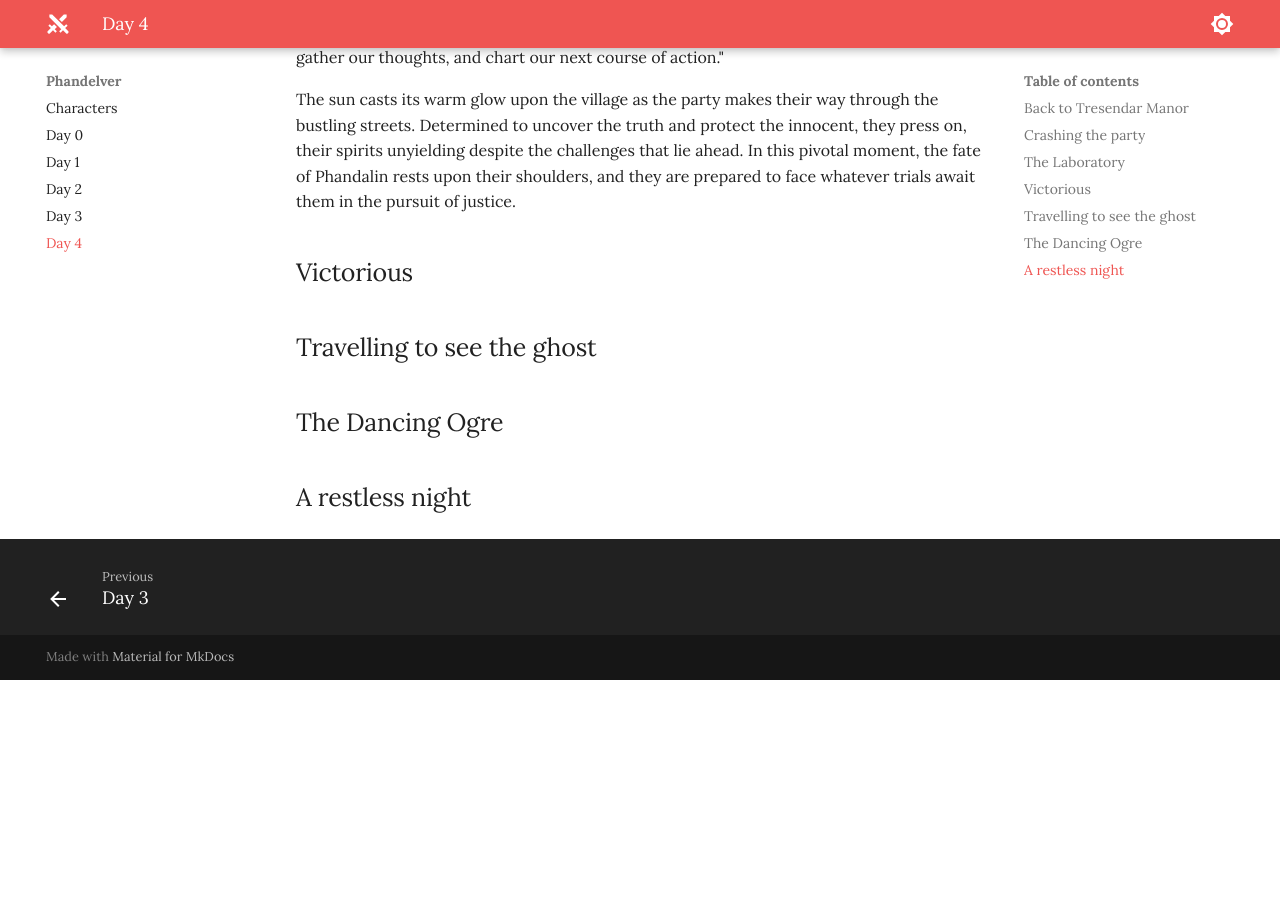
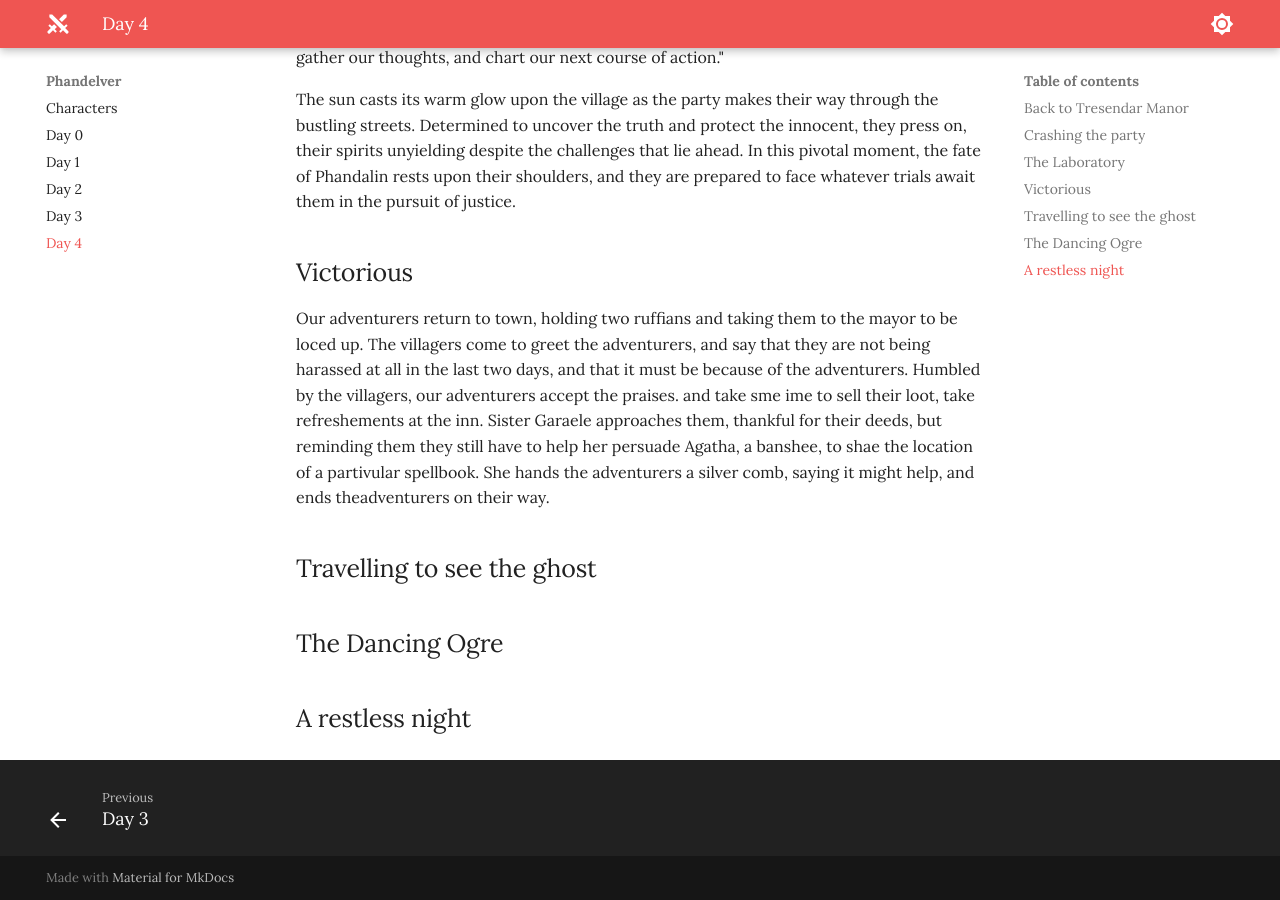
Before and after one commit to jonasmcferreira/adventures, an MkDocs documentation site: the page built from docs/phandelver/04.md, in a window 1280 px wide and 900 px high, scrolled down 10653 px. Built offline with MkDocs 1.6.1 and Material for MkDocs 9.7.7, drawn with Linux system fonts in a browser that asks for light colours; before the commit the page ends 11333 px from its top, so only the background shows below that.

Commit message:
Update 04.md

```diff
--- a/docs/phandelver/04.md
+++ b/docs/phandelver/04.md
@@ -167,6 +167,11 @@ The sun casts its warm glow upon the village as the party makes their way throug
 
 ## Victorious
 
+Our adventurers return to town, holding two ruffians and taking them to the mayor to be loced up.
+The villagers come to greet the adventurers, and say that they are not being harassed at all in the last two days, and that it must be because of the adventurers.
+Humbled by the villagers, our adventurers accept the praises. and take sme ime to sell their loot, take refreshements at the inn.
+Sister Garaele approaches them, thankful for their deeds, but reminding them they still have to help her persuade Agatha, a banshee, to shae the location of a partivular spellbook. She hands the adventurers a silver comb, saying it might help, and ends theadventurers on their way.
+
 ## Travelling to see the ghost
 
 ## The Dancing Ogre
```
